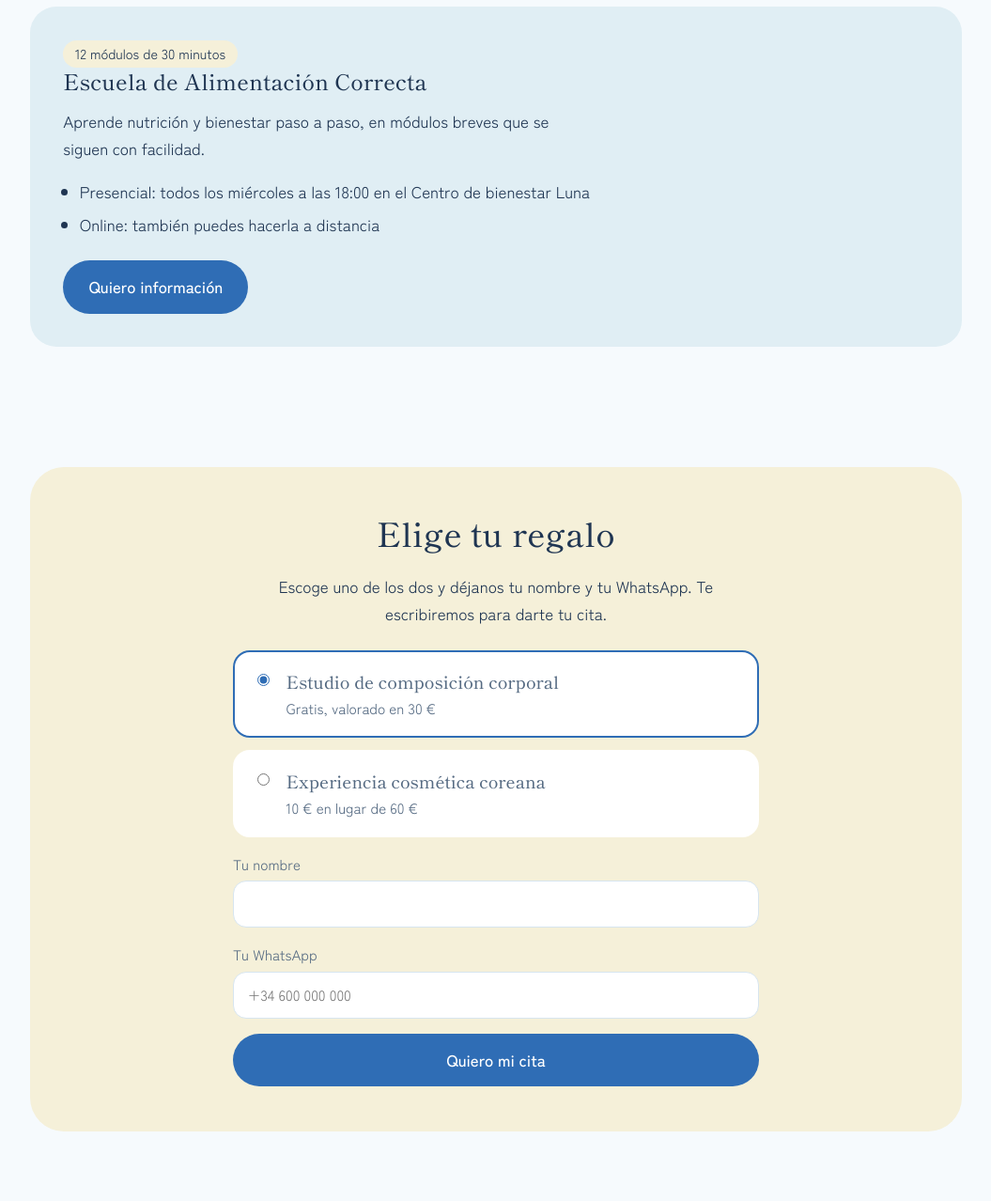
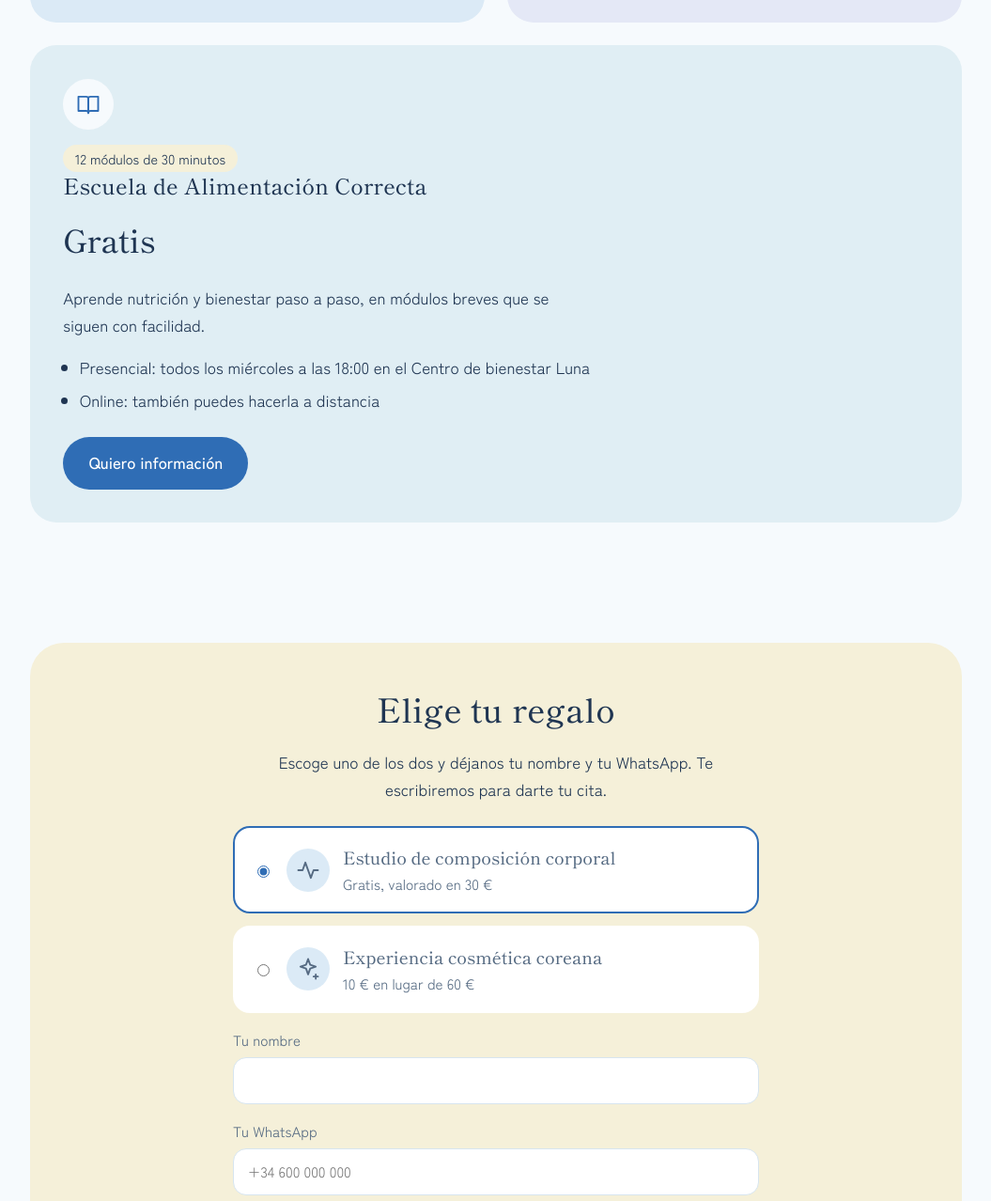
Before and after one commit to tuapp22/centro-luna-web, a plain HTML site: page index.html in a window 1280 px wide. Shown: the part 1360-2638 px from the top of the page at 94% size, without its empty margins (112-1167 px from the left). Drawn offline with Linux system fonts and the light colour scheme.

Commit message:
Escuela gratis e iconos en servicios y regalos

```diff
--- a/index.html
+++ b/index.html
@@ -53,6 +53,8 @@ nav a:hover{color:var(--ink)}
 .btn:hover{filter:brightness(.95)}
 section{padding:4rem 0}
 .intro{color:var(--soft)}
+.ico{display:grid;place-items:center;width:54px;height:54px;border-radius:50%;background:var(--bg);color:var(--accent);margin-bottom:1rem;flex:none}
+.ico svg{width:28px;height:28px;stroke:currentColor;fill:none;stroke-width:1.6;stroke-linecap:round;stroke-linejoin:round}
 .services{display:grid;grid-template-columns:1fr 1fr;gap:1.5rem;margin-top:2rem}
 .card{border-radius:28px;padding:2.2rem}
 .card.a{background:var(--sage)}
@@ -75,9 +77,10 @@ input,select,textarea{font:inherit;color:var(--ink);background:var(--field);bord
 .gift form{max-width:560px;margin:1.5rem auto 0;text-align:left}
 fieldset{border:0;padding:0;margin:0;display:grid;gap:.8rem}
 legend{position:absolute;left:-9999px}
-label.opt{display:flex;gap:.9rem;align-items:flex-start;background:var(--field);border:2px solid transparent;border-radius:18px;padding:1rem 1.2rem;color:var(--ink);cursor:pointer}
+label.opt{display:flex;gap:.9rem;align-items:center;background:var(--field);border:2px solid transparent;border-radius:18px;padding:1rem 1.2rem;color:var(--ink);cursor:pointer}
 label.opt:has(input:checked){border-color:var(--accent)}
-label.opt input{width:auto;margin-top:.45rem;accent-color:var(--accent)}
+label.opt input{width:auto;accent-color:var(--accent)}
+label.opt .ico{width:46px;height:46px;margin:0;background:var(--sage)}
 label.opt strong{display:block;font-family:var(--serif);font-weight:500;font-size:1.15rem}
 label.opt span{color:var(--soft)}
 @media (max-width:760px){.gift{padding:1.8rem}}
@@ -91,6 +94,11 @@ footer{padding:3rem 0 4rem;color:var(--soft);text-align:center}
 </style>
 </head>
 <body>
+<svg width="0" height="0" style="position:absolute" aria-hidden="true" focusable="false">
+  <symbol id="i-cuerpo" viewBox="0 0 24 24"><path d="M3 12h4l2.5-7 5 14 2.5-7h4"/></symbol>
+  <symbol id="i-piel" viewBox="0 0 24 24"><path d="M12 3l1.9 5.3L19 10l-5.1 1.7L12 17l-1.9-5.3L5 10l5.1-1.7z"/><path d="M19 17v4M17 19h4"/></symbol>
+  <symbol id="i-libro" viewBox="0 0 24 24"><path d="M3 5h7a2 2 0 0 1 2 2v13a2 2 0 0 0-2-2H3z"/><path d="M21 5h-7a2 2 0 0 0-2 2v13a2 2 0 0 1 2-2h7z"/></symbol>
+</svg>
 <div class="wrap">
   <header>
     <a class="brand" href="#inicio">Centro de bienestar Luna</a>
@@ -109,9 +117,10 @@ footer{padding:3rem 0 4rem;color:var(--soft);text-align:center}
 
     <section id="servicios">
       <h2>Nuestros servicios</h2>
-      <p class="intro">Tres formas de cuidarte por dentro y por fuera. Las dos primeras, con precio de promoción.</p>
+      <p class="intro">Tres formas de cuidarte por dentro y por fuera.</p>
       <div class="services">
         <article class="card a">
+          <div class="ico"><svg aria-hidden="true"><use href="#i-cuerpo"/></svg></div>
           <span class="tag">Promoción: gratis</span>
           <h3>Estudio de composición corporal</h3>
           <div class="price"><s>30 €</s><strong>Gratis</strong></div>
@@ -126,6 +135,7 @@ footer{padding:3rem 0 4rem;color:var(--soft);text-align:center}
           </ul>
         </article>
         <article class="card b">
+          <div class="ico"><svg aria-hidden="true"><use href="#i-piel"/></svg></div>
           <span class="tag">Promoción especial</span>
           <h3>Experiencia cosmética coreana</h3>
           <div class="price"><s>60 €</s><strong>10 €</strong></div>
@@ -139,8 +149,10 @@ footer{padding:3rem 0 4rem;color:var(--soft);text-align:center}
           </ul>
         </article>
         <article class="card c">
+          <div class="ico"><svg aria-hidden="true"><use href="#i-libro"/></svg></div>
           <span class="tag">12 módulos de 30 minutos</span>
           <h3>Escuela de Alimentación Correcta</h3>
+          <div class="price"><strong>Gratis</strong></div>
           <p>Aprende nutrición y bienestar paso a paso, en módulos breves que se siguen con facilidad.</p>
           <ul>
             <li>Presencial: todos los miércoles a las 18:00 en el Centro de bienestar Luna</li>
@@ -158,8 +170,8 @@ footer{padding:3rem 0 4rem;color:var(--soft);text-align:center}
         <form id="g" novalidate>
           <fieldset>
             <legend>Tu regalo</legend>
-            <label class="opt"><input type="radio" name="regalo" value="Estudio de composición corporal" checked><span><strong>Estudio de composición corporal</strong>Gratis, valorado en 30 €</span></label>
-            <label class="opt"><input type="radio" name="regalo" value="Experiencia cosmética coreana"><span><strong>Experiencia cosmética coreana</strong>10 € en lugar de 60 €</span></label>
+            <label class="opt"><input type="radio" name="regalo" value="Estudio de composición corporal" checked><span class="ico"><svg aria-hidden="true"><use href="#i-cuerpo"/></svg></span><span><strong>Estudio de composición corporal</strong>Gratis, valorado en 30 €</span></label>
+            <label class="opt"><input type="radio" name="regalo" value="Experiencia cosmética coreana"><span class="ico"><svg aria-hidden="true"><use href="#i-piel"/></svg></span><span><strong>Experiencia cosmética coreana</strong>10 € en lugar de 60 €</span></label>
           </fieldset>
           <label>Tu nombre<input name="nombre" autocomplete="name" required></label>
           <label>Tu WhatsApp<input name="wa" type="tel" autocomplete="tel" placeholder="+34 600 000 000" required></label>
```
